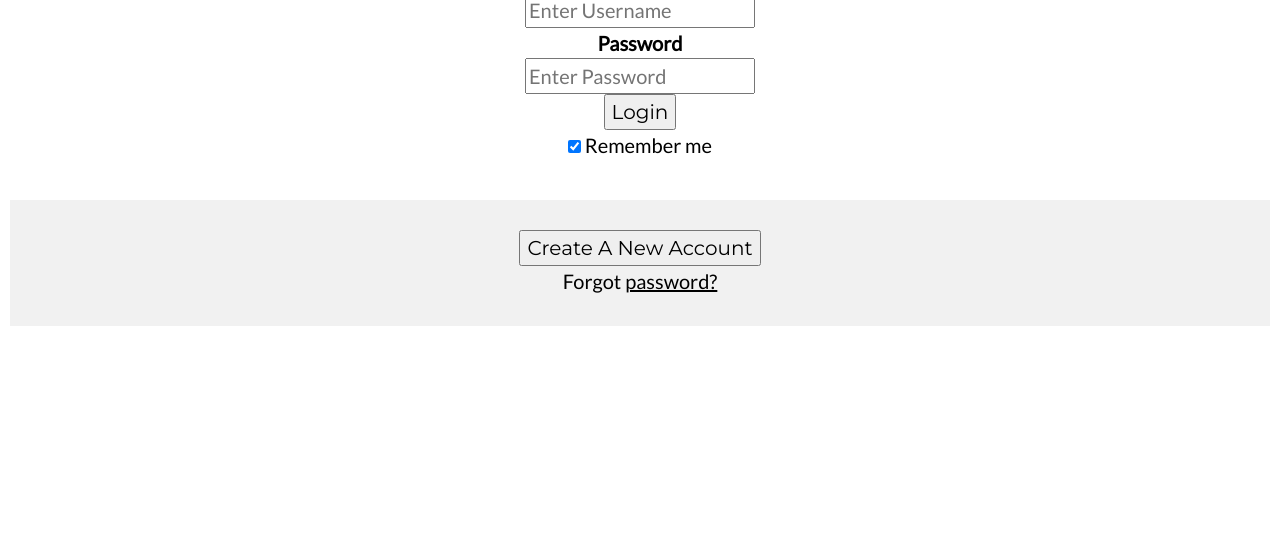
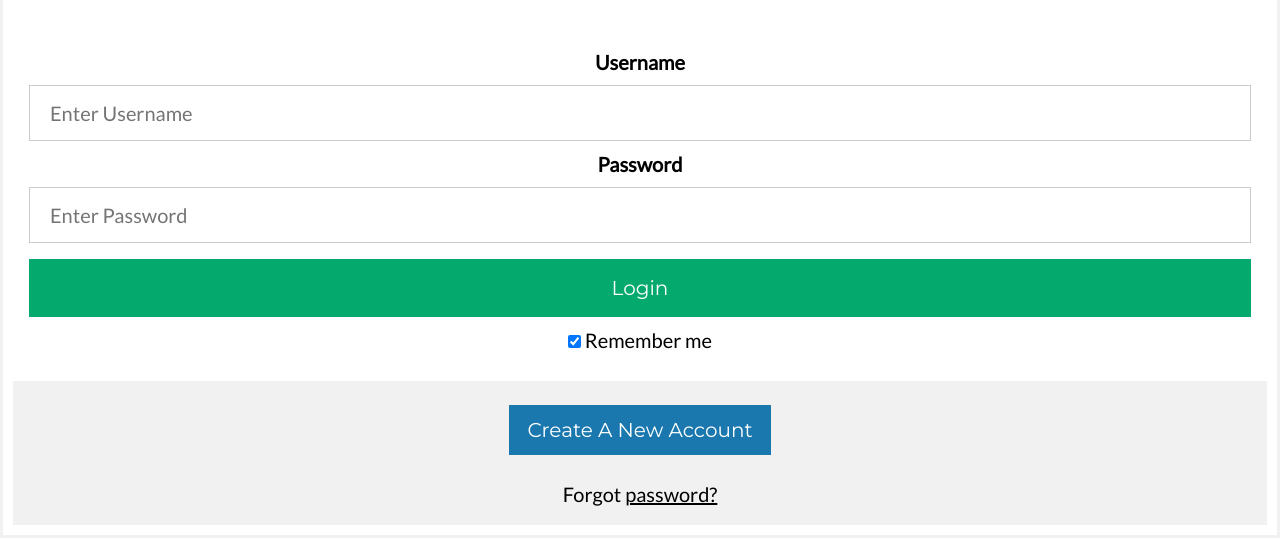
Before and after one commit to simple-dl/IT313-Website, a PHP site: page /Profile.html in a window 1280 px wide. Shown: the part 650-1188 px from the top of the page. Before the commit the page ends 976 px from the top, so only its background shows below. Run offline with PHP 8.4, Linux system fonts and the light colour scheme.

Commit message:
Update style.css

```diff
--- a/style.css
+++ b/style.css
@@ -130,3 +130,98 @@ body{
     padding:30px;
     margin:10px;
 }
+
+/* Bordered form */
+form {
+    border: 3px solid #f1f1f1;
+  }
+
+  /* Full-width inputs */
+  input[type=text], input[type=password] {
+    width: 100%;
+    padding: 12px 20px;
+    margin: 8px 0;
+    display: inline-block;
+    border: 1px solid #ccc;
+    box-sizing: border-box;
+  }
+
+  /* Set a style for all buttons */
+  button {
+    background-color: #04AA6D;
+    color: white;
+    padding: 14px 20px;
+    margin: 8px 0;
+    border: none;
+    cursor: pointer;
+    width: 100%;
+  }
+
+  /* Add a hover effect for buttons */
+  button:hover {
+    opacity: 0.8;
+  }
+
+  /* Extra style for the cancel button (red) */
+  .cancelbtn {
+    width: auto;
+    padding: 10px 18px;
+    background-color: #f44336;
+  }
+
+  /* Extra style for the create button (blue) */
+  .createbtn {
+    width: auto;
+    padding: 10px 18px;
+    background-color: rgb(26, 120, 175);
+  }
+
+  /* Center the avatar image inside this container */
+  .imgcontainer {
+    text-align: center;
+    margin: 24px 0 12px 0;
+  }
+
+  /* Avatar image */
+  img.avatar {
+    width: 40%;
+    border-radius: 50%;
+  }
+
+  /* Add padding to containers */
+  .container {
+    padding: 16px;
+  }
+
+  /* The "Forgot password" text */
+  span.psw {
+    float: right;
+    padding-top: 16px;
+  }
+
+  /* Change styles for span and cancel button on extra small screens */
+  @media screen and (max-width: 300px) {
+    span.psw {
+      display: block;
+      float: none;
+    }
+    .cancelbtn {
+      width: 100%;
+    }
+  }
+
+  /* Add Zoom Animation */
+.animate {
+  -webkit-animation: animatezoom 0.6s;
+  animation: animatezoom 0.6s
+}
+
+@-webkit-keyframes animatezoom {
+  from {-webkit-transform: scale(0)}
+  to {-webkit-transform: scale(1)}
+}
+
+@keyframes animatezoom {
+  from {transform: scale(0)}
+  to {transform: scale(1)}
+}
```
